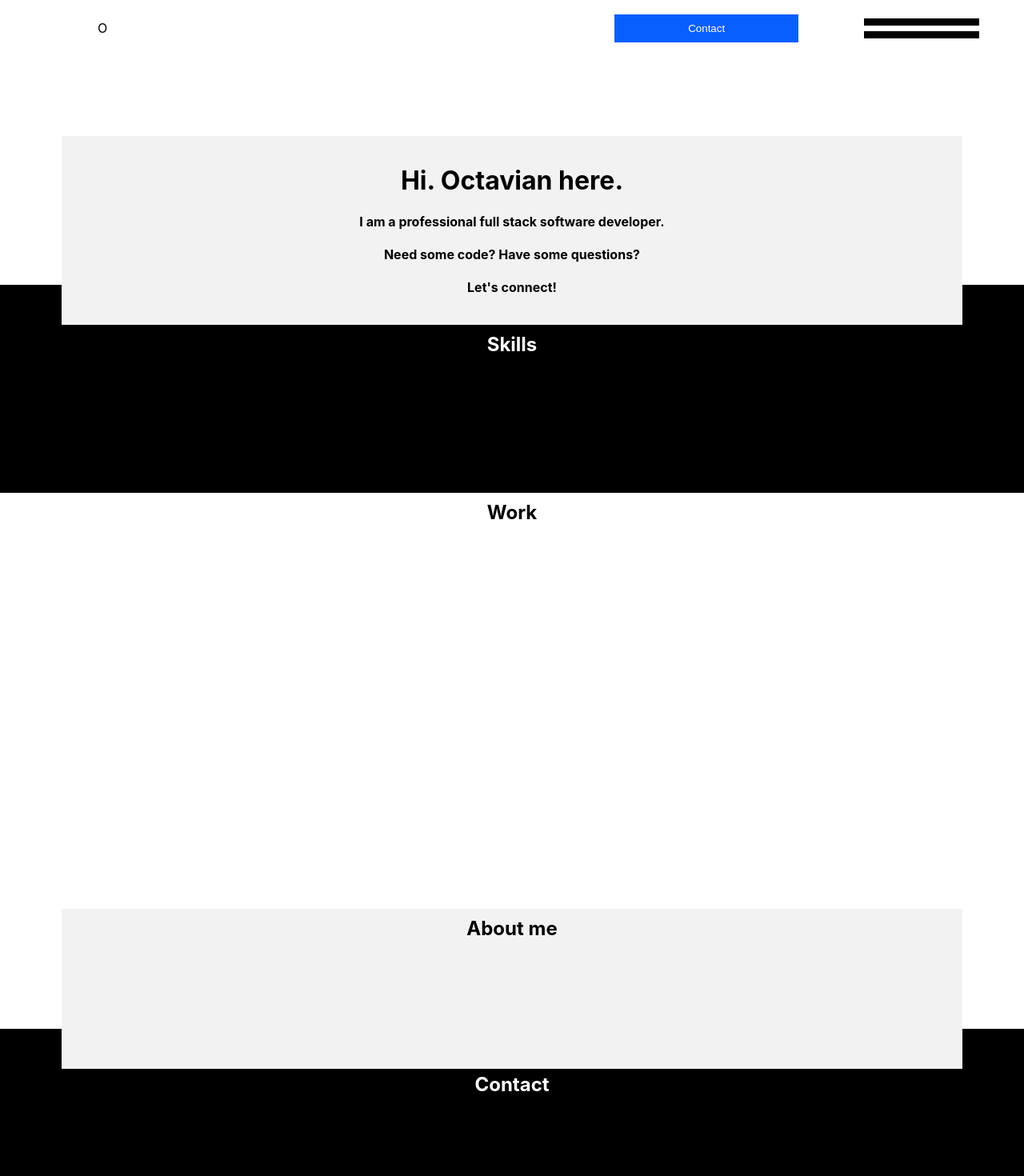
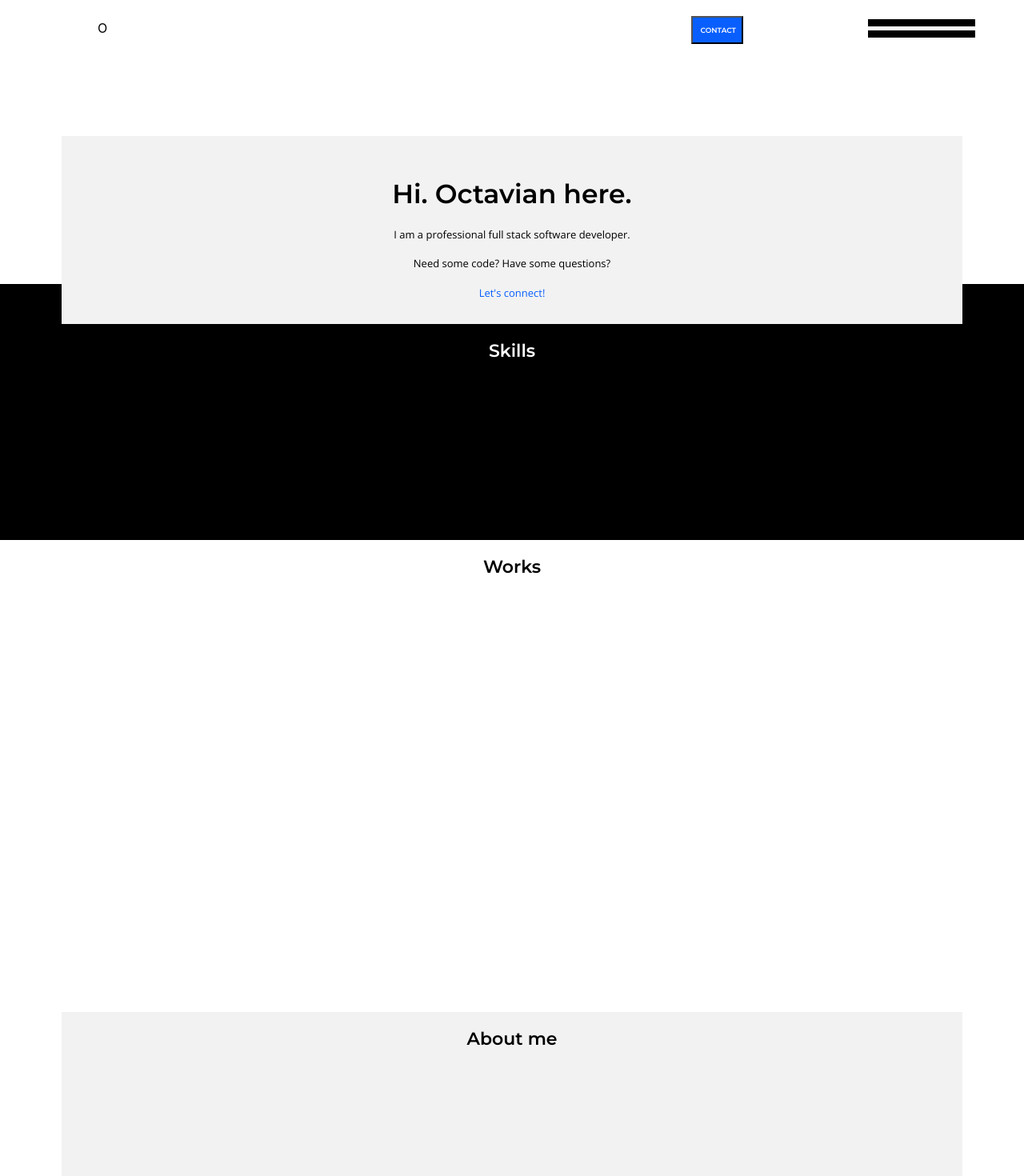
Before and after one commit to octaviantrinc/portfolio, a React (Create React App) app: page / in a window 1280 px wide. Shown: the top 1470 px of the page at 80% size. Built offline with nearby package versions, Linux system fonts and the light colour scheme.

Commit message:
Update fonts

```diff
--- a/package.json
+++ b/package.json
@@ -8,6 +8,7 @@
     "@testing-library/user-event": "^7.2.1",
     "react": "^16.13.0",
     "react-dom": "^16.13.0",
+    "react-router-dom": "^5.1.2",
     "react-scripts": "3.4.0"
   },
   "scripts": {
--- a/public/index.html
+++ b/public/index.html
@@ -3,6 +3,7 @@
   <head>
     <meta charset="utf-8" />
     <link rel="icon" href="%PUBLIC_URL%/favicon.ico" />
+    <link href="https://fonts.googleapis.com/css?family=Montserrat:600,800|Open+Sans&display=swap" rel="stylesheet">
     <meta name="viewport" content="width=device-width, initial-scale=1" />
     <meta name="theme-color" content="#000000" />
     <meta
--- a/src/App.css
+++ b/src/App.css
@@ -6,135 +6,6 @@ h2 {
   margin: 0;
 }
 
-.App {
-  position: absolute;
-  top: 0;
-  height: auto;
-  width: 100vw;
+a {
+  text-decoration: none;
 }
-
-.inner-container {
-  width: 100vw;
-  text-align: center;
-  /* transition: ease 0.8s; */
-}
-
-/* .inner-container.pre-load {
-  transform: translateY(30%);
-} */
-
-.App-header {
-display: grid;
-grid-template-columns: 1fr 2fr 1fr 1fr;
-grid-template-areas: "Logo . Contact Menu";
-height: 70px;
-margin-bottom: 100px;
-justify-content: center;
-}
-.Logo,
-.Contact-button,
-.Menu-button {
-  align-self: center;
-}
-.Logo {
-  grid-area: Logo;
-}
-.Contact-button {
-  grid-area: Contact;
-  background-color: var(--royalBlue);
-  border: none;
-  padding: 10px;
-  color: white;
-  width:90%;
-}
-.Menu-button {
-  grid-area: Menu;
-  width: 70%;
-  height: 25px;
-  display: flex;
-  flex-direction: column;
-  justify-content: space-between;
-  margin: auto;
-  transition: ease 0.3s;
-}
-.Menu-button:hover {
-  opacity: 0.7;
-  transform: scale(0.85);
-  transition: ease 0.3s;
-}
-.Contact-button:hover {
-  opacity: 0.7;
-  transition: ease 0.3s;
-}
-.Line {
-  height: 9px;
-  width: 80%;
-  background-color: black;
-  align-self: center;
-}
-
-.App-body {
-background-color: white;
-}
-
-.Welcome {
-  box-sizing: border-box;
-  background-color: var(--lightGrey);
-  width: 88%;
-  margin: 0 auto -50px;
-  height: auto;
-  z-index: 2;
-  position: relative;
-  padding: 15px;
-}
-
-.moving {
-  animation-duration: 1.5s;
-  animation-name: downup;
-
-}
-
-@keyframes downup {
-  from {
-    opacity: 0.8;
-    transform: translateY(30px) scale(0.95);
-  }
-  to {
-    opacity: 1;
-    transform: translateY(0) scale(1);
-  }
-}
-
-.Skills {
-  background-color: black;
-  height: 200px;
-  color: white;
-  padding-top: 60px;
-}
-.Work {
-  background-color: white;
-  color: black;
-  height: 500px;
-  padding: 10px;
-}
-.About-me {
-  box-sizing: border-box;
-  background-color: var(--lightGrey);
-  height: 200px;
-  width: 88%;
-  margin: 0 auto -50px;
-  z-index: 2;
-  position: relative;
-  padding: 10px;
-}
-.Contact {
-  background-color: black;
-  height: 200px;
-  color: white;
-  padding-top: 55px;
-  z-index: 1;
-}
-
-.App-footer {
-
-}
--- a/src/App.js
+++ b/src/App.js
@@ -1,53 +1,24 @@
-import React, { useState, useEffect } from 'react';
+import React from "react";
+import HomePage from './HomePage';
 import './App.css';
+import {
+  BrowserRouter as Router,
+  Switch,
+  Route
+} from "react-router-dom"
 
 function App() {
 
-  const [loaded, setIsLoaded] = useState(false);
-
-  useEffect(() => {
-    setTimeout(() => {
-      setIsLoaded(true);
-    }, 1000);
-  }, [])
-
   return (
-    <div className='App'>
-      <div
-        className={`inner-container${loaded ? '' : ' pre-load'}`}>
-        <header className="App-header">
-            <div className="Logo">O</div>
-            <button className="Contact-button">Contact</button>
-            <div className="Menu-button">
-              <div className="Line top"></div>
-              <div className="Line bottom"></div>
-            </div>
-        </header>
-        <div className="App-body">
-          <div className="Welcome">
-            <h1 className="moving">Hi. Octavian here.</h1>
-            <h4 className="moving">I am a professional full stack software developer.</h4>
-            <h4 className="moving">Need some code? Have some questions?</h4>
-            <h4 className="moving">Let's connect!</h4>
-          </div>
-          <div className="Skills">
-            <h2>Skills</h2>
-          </div>
-          <div className="Work">
-            <h2>Work</h2>
-          </div>
-          <div className="About-me">
-            <h2>About me</h2>
-          </div>
-        </div>
-        <footer className="App-footer">
-          <div className="Contact">
-            <h2>Contact</h2>
-          </div>
-        </footer>
-      </div>
+    <div>
+      <Router>
+        <Switch>
+          <Route exact path="/" component={HomePage}/>
+      {/* <Route exact path="/contact" component={Contact}/> */}
+        </Switch>
+      </Router>
     </div>
-  );
+  )
 }
 
 export default App;
--- /dev/null
+++ b/src/HomePage.css
@@ -0,0 +1,183 @@
+.App {
+    position: absolute;
+    top: 0;
+    height: auto;
+    width: 100vw;
+  }
+
+  .inner-container {
+    width: 100vw;
+    text-align: center;
+  }
+
+  .App-header {
+  display: grid;
+  grid-template-columns: 1fr 2fr 1fr 1fr;
+  grid-template-areas: "Logo . Contact Menu";
+  height: 70px;
+  margin-bottom: 100px;
+  justify-content: center;
+  }
+  .Logo,
+  .Contact-button,
+  .Menu-button {
+    align-self: center;
+  }
+  .Logo {
+    grid-area: Logo;
+  }
+.App-header a {
+    grid-area: Contact;
+}
+
+.Contact-button {
+    font-size: 9px;
+    background-color: var(--royalBlue);
+    padding: 10px;
+    color: white;
+    width: 65px;
+    align-self: center;
+    margin-top: 20px;
+    font-family: 'Montserrat';
+    font-weight: 600;
+  }
+  .Menu-button {
+    grid-area: Menu;
+    width: 70%;
+    height: 23px;
+    display: flex;
+    flex-direction: column;
+    justify-content: space-between;
+    margin: auto;
+    transition: ease 0.3s;
+  }
+  .Menu-button:hover {
+    opacity: 0.7;
+    transform: scale(0.85);
+    transition: ease 0.3s;
+  }
+  .Contact-button:hover {
+    opacity: 0.7;
+    transition: ease 0.3s;
+  }
+  .Line {
+    height: 9px;
+    width: 75%;
+    background-color: black;
+    align-self: center;
+  }
+
+  .App-body {
+  background-color: white;
+  }
+
+  .Welcome {
+    box-sizing: border-box;
+    background-color: var(--lightGrey);
+    width: 88%;
+    margin: 0 auto -50px;
+    height: auto;
+    z-index: 2;
+    position: relative;
+    padding: 30px;
+  }
+
+  .moving {
+    animation-duration: 1.5s;
+    animation-name: downup;
+  }
+  .moving.hi {
+      font-family: 'Montserrat';
+      font-weight: 600;
+      font-size: 33px;
+  }
+  .moving.iam {
+      font-family: 'Open Sans';
+      font-weight: 400;
+      font-size: small;
+  }
+  .moving.need {
+      font-family: 'Open Sans';
+      font-weight: 400;
+      font-size: small;
+  }
+  .moving.connect {
+    color: var(--royalBlue);
+    width: auto;
+    display: inline-block;
+    margin: 0px;
+    padding: 0px;
+    margin: auto;
+    font-family: 'Open Sans';
+    font-weight: 400;
+    font-size: small;
+  }
+  .moving.connect:hover {
+    opacity: 0.7;
+    transition: ease 0.3s;
+  }
+  @keyframes downup {
+    from {
+      opacity: 0.8;
+      transform: translateY(30px) scale(0.95);
+    }
+    to {
+      opacity: 1;
+      transform: translateY(0) scale(1);
+    }
+  }
+
+  .Skills {
+    background-color: black;
+    height: 250px;
+    color: white;
+    padding-top: 70px;
+  }
+  .skills.font {
+    font-family: 'Montserrat';
+    font-weight: 600;
+    font-size: 22px;
+  }
+  .Work {
+    background-color: white;
+    color: black;
+    height: 550px;
+    padding: 20px;
+  }
+  .work.font {
+    font-family: 'Montserrat';
+    font-weight: 600;
+    font-size: 22px;
+
+  }
+  .About-me {
+    box-sizing: border-box;
+    background-color: var(--lightGrey);
+    height: 300px;
+    width: 88%;
+    margin: 0 auto -50px;
+    z-index: 2;
+    position: relative;
+    padding: 20px;
+  }
+  .about.font {
+    font-family: 'Montserrat';
+    font-weight: 600;
+    font-size: 22px;
+  }
+  .Contact {
+    background-color: black;
+    height: 200px;
+    color: white;
+    padding-top: 70px;
+    z-index: 1;
+  }
+  .contact.font{
+    font-family: 'Montserrat';
+    font-weight: 600;
+    font-size: 22px;
+  }
+
+  .App-footer {
+
+  }
--- /dev/null
+++ b/src/HomePage.js
@@ -0,0 +1,49 @@
+import React from "react";
+import "./HomePage.css";
+import { Link } from "react-router-dom";
+
+function HomePage() {
+
+    return (
+        <div className='App'>
+            <div
+                className="inner-container">
+                <header className="App-header">
+                    <div className="Logo">O</div>
+                    <Link to="/contact">
+                        <button className="Contact-button">CONTACT</button>
+                    </Link>
+                    <div className="Menu-button">
+                        <div className="Line top"></div>
+                        <div className="Line bottom"></div>
+                    </div>
+                </header>
+                <div className="App-body">
+                    <div className="Welcome">
+                        <h1 className="moving hi">Hi. Octavian here.</h1>
+                        <h4 className="moving iam">I am a professional full stack software developer.</h4>
+                        <h4 className="moving need">Need some code? Have some questions?</h4>
+                        <Link to="/contact">
+                            <h4 className="moving connect">Let's connect!</h4>
+                        </Link>
+                    </div>
+                    <div className="Skills">
+                        <h2 className="skills font">Skills</h2>
+                    </div>
+                    <div className="Work">
+                        <h2 className="work font">Works</h2>
+                    </div>
+                    <div className="About-me">
+                        <h2 className="about font">About me</h2>
+                    </div>
+                </div>
+                <footer className="App-footer">
+                    <div className="Contact">
+                        <h2 className="contact font">Contact</h2>
+                    </div>
+                </footer>
+            </div>
+        </div>
+    );
+}
+export default HomePage;
```
Also changed, not shown: 1 other file (tests, documents, lock files or other folders).
